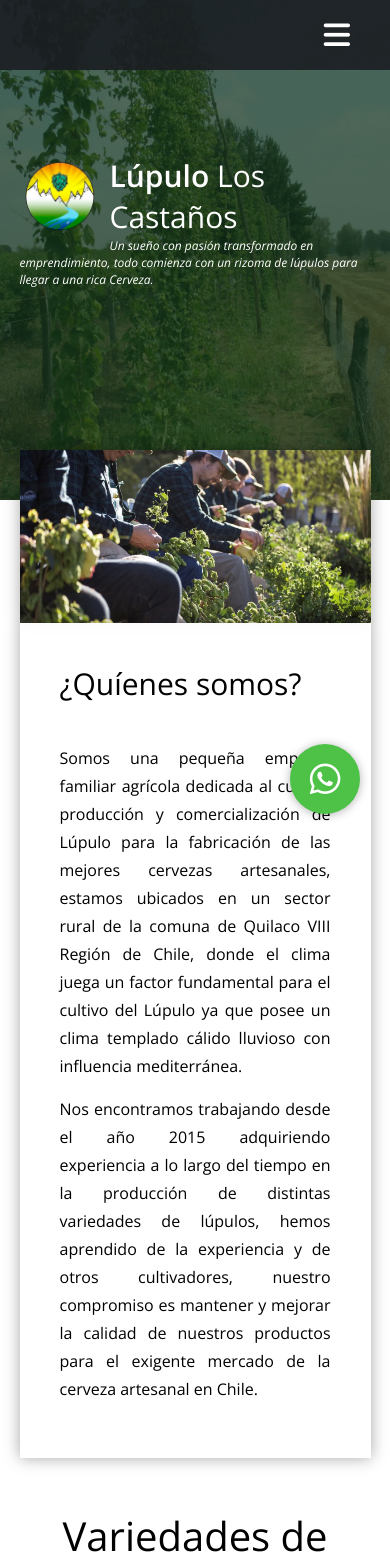
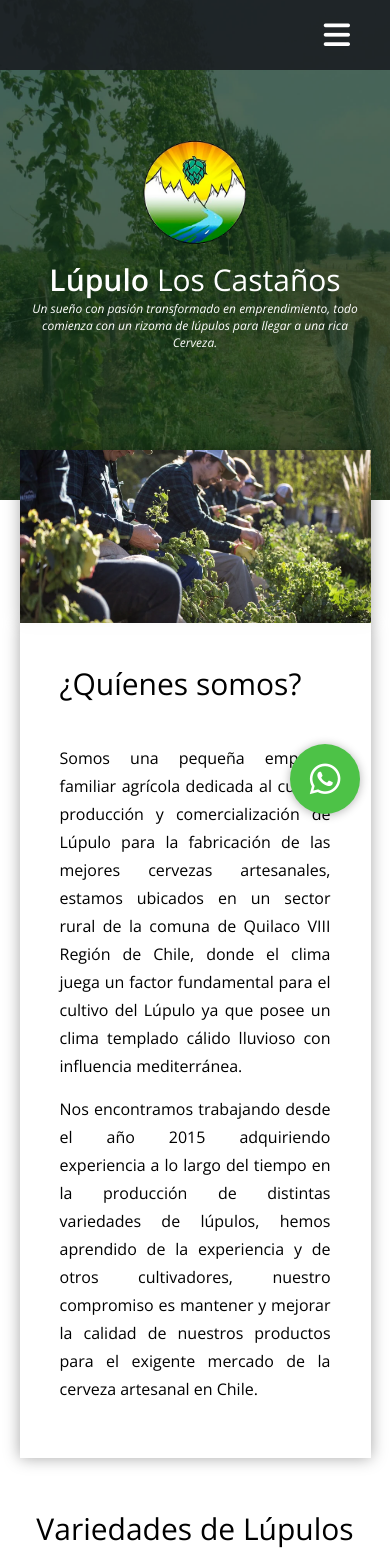
Before and after one commit to claudiosandoval/lupuloloscastanos, an Angular app: page /home in a window 390 px wide. Shown: the top 1567 px of the page. Built offline with nearby package versions, Linux system fonts and the light colour scheme; no server answers.

Commit message:
Eliminando los precios / header responsive

```diff
--- a/src/app/pages/home/home.component.css
+++ b/src/app/pages/home/home.component.css
@@ -304,12 +304,20 @@
         header .contenedor {
             height: 500px;
         }
+
+        header .icono {
+            width: 100%;
+            text-align: center;
+        }
+
         header .icono img {
             /* display: none; */
-            width: 80px;
+            width: 120px;
         }
         header .textos {
-            top: 45%;
+            top: 40%;
+            width: 100%;
+            text-align: center;
         }
         header .menu a {
             font-size: 15px;
@@ -331,6 +339,11 @@
             margin-bottom: 20px;
             height: 100%;
         }
+
+        .lupulos .titulo {
+            font-size: 30px;
+        }
+
         .lupulos .lupulos-descripcion {
             font-size: 14px;
         }
--- a/src/app/pages/producto/producto.component.html
+++ b/src/app/pages/producto/producto.component.html
@@ -20,7 +20,7 @@
             <p [ngClass]="{'displaynone':productoCompleto.categoria == 'rizoma'}" class="beta"><strong>Beta ácidos: </strong>{{ productoCompleto.beta_acidos }}</p>
             <p class="cantidad"><strong>Cantidad: </strong>{{ productoCompleto.cantidad}}</p>
             <p class="disponible">{{ productoCompleto.disponibilidad}}</p>
-            <p class="precio">$10.000</p>
+            <p class="precio" style="display:none;">$10.000</p>
             <div class="perfil-aromatico">
                 <img src="assets/img/perfilaromatico.png" alt="">
             </div>
--- a/src/app/pages/productos/productos.component.html
+++ b/src/app/pages/productos/productos.component.html
@@ -9,7 +9,7 @@
             <p class="nombre">{{ productos.nombre }}</p>
             <p class="nota">{{ productos.frase }}</p>
         </div>
-        <p class="precio">{{ productos.precio }}</p>
+        <p class="precio" style="display:none;">{{ productos.precio }}</p>
         <div class="button">
             <button routerLink="/producto/{{ productos.cod }}" class="btn">Ver mas información</button>
         </div>
```
